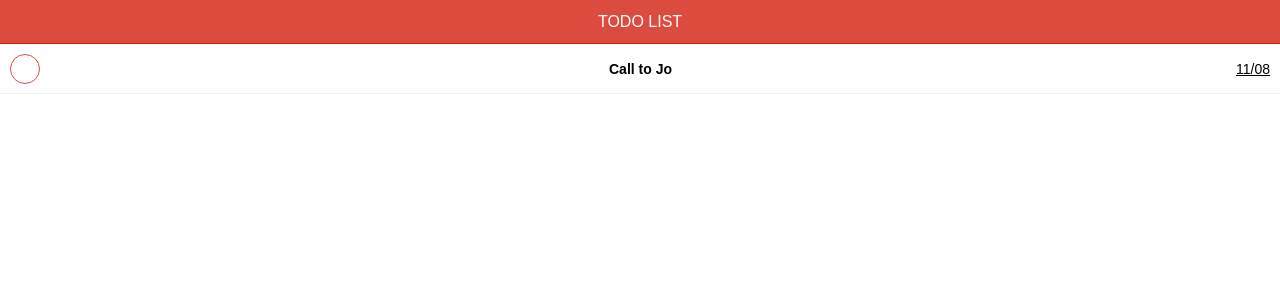
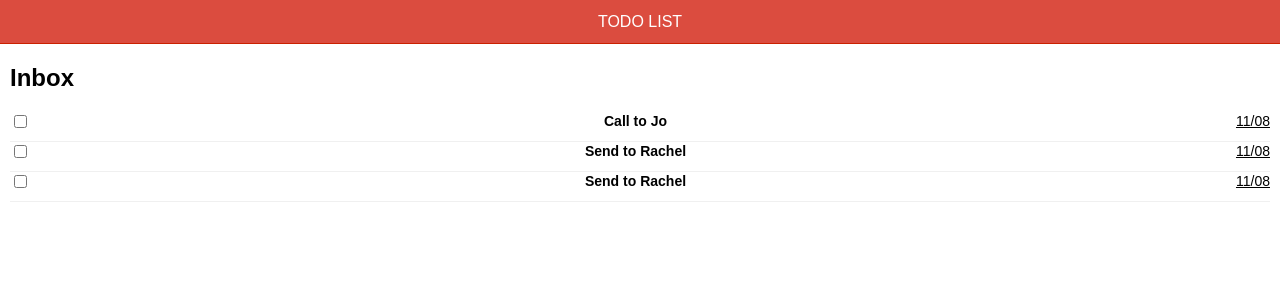
Before and after one commit to yohaizv/to-do-ts, a React (Create React App) app: page / in a window 1280 px wide. Shown: the top 300 px of the page. Built offline with nearby package versions, Linux system fonts and the light colour scheme; the HTML template or start-up script is replaced by a standard one.

Commit message:
Add antd and replace checkbox

```diff
--- a/package.json
+++ b/package.json
@@ -4,6 +4,7 @@
   "private": true,
   "dependencies": {
     "@types/styled-components": "^4.0.3",
+    "antd": "^3.10.4",
     "moment": "^2.22.2",
     "react": "^16.6.1",
     "react-dom": "^16.6.1",
--- /dev/null
+++ b/src/components/Checkbox/index.tsx
@@ -0,0 +1,11 @@
+import { Checkbox as AntdCheckbox } from "antd";
+import * as React from "react";
+
+const Checkbox: React.SFC<{ onChange: (e:any) => void }> = ({
+  onChange,
+  children
+}) => {
+  return <AntdCheckbox onChange={onChange}>{children}</AntdCheckbox>;
+};
+
+export default Checkbox;
--- a/src/components/RoundCheckbox/index.tsx
+++ /dev/null
@@ -1,68 +0,0 @@
-import * as React from "react";
-import styled from "styled-components";
-
-const Container = styled.div`
-  position: relative;
-  padding: 5px;
-`;
-
-const Label = styled.label`
-  background-color: #fff;
-  border: 1px solid #db4c3f;
-  border-radius: 50%;
-  cursor: pointer;
-  height: 28px;
-  left: 0;
-  position: absolute;
-  top: 0;
-  width: 28px;
-
-  :after {
-    border: 2px solid #db4c3f;
-    border-top: none;
-    border-right: none;
-    content: "";
-    height: 6px;
-    left: 7px;
-    opacity: 0;
-    position: absolute;
-    top: 8px;
-    transform: rotate(-45deg);
-    width: 12px;
-  }
-`;
-
-const Input = styled.input`
-  visibility: hidden;
-  :hover + label {
-    background-color: #db4c3f4a;
-    border-color: #db4c3f;
-  }
-  :hover + label:after {
-    opacity: 1;
-  }
-  :checked + label {
-    background-color: #db4c3f4a;
-    border-color: #db4c3f;
-  }
-  :checked + label:after {
-    opacity: 1;
-  }
-`;
-
-const RoundCheckbox: React.SFC<{ onChecked: () => void }> = ({ onChecked }) => {
-  const onChange =( event:any) => {
-    if (event.target.checked) {
-      onChecked();
-    }
-  };
-
-  return (
-    <Container>
-      <Input type="checkbox" id="checkbox" onChange={onChange} />
-      <Label htmlFor="checkbox" />
-    </Container>
-  );
-};
-
-export default RoundCheckbox;
--- a/src/scenes/Dashboard/components/TodoItem.tsx/index.tsx
+++ b/src/scenes/Dashboard/components/TodoGroup/components/TodoItem/index.tsx
@@ -1,13 +1,13 @@
 import * as React from "react";
 import Moment from "react-moment";
+import Checkbox from "src/components/Checkbox/";
 import styled from "styled-components";
-import RoundCheckbox from "../../../../components/RoundCheckbox/";
 
 const Container = styled.div`
   display: flex;
   justify-content: space-between;
   align-items: center;
-  padding: 10px;
+  padding-bottom: 10px;
   font-size: 14px;
   border-bottom: 1px solid #f0f0f0;
 `;
@@ -17,9 +17,10 @@ const Text = styled.div`
   font-weight: bold;
 `;
 
+const onChange = (e:any) => {
+  // tslint:disable-next-line:no-console
+  console.log(e.target.checked)
 
-const onChecked = () => {
-  alert("checked!!!");
 };
 
 interface ITodoItemProps {
@@ -30,9 +31,11 @@ interface ITodoItemProps {
 const TodoItem: React.SFC<ITodoItemProps> = ({ message, createdOn }) => (
   <div>
     <Container>
-      <RoundCheckbox onChecked={onChecked} />
+      <Checkbox onChange={onChange} />
       <Text>{message}</Text>
-      <Moment format="MM/DD" style={{textDecoration: 'underline'}}>{createdOn.toString()}</Moment>
+      <Moment format="MM/DD" style={{ textDecoration: "underline" }}>
+        {createdOn.toString()}
+      </Moment>
     </Container>
   </div>
 );
--- /dev/null
+++ b/src/scenes/Dashboard/components/TodoGroup/index.tsx
@@ -0,0 +1,23 @@
+import * as React from "react";
+import styled from "styled-components";
+import TodoItem from "./components/TodoItem/";
+
+
+const Container = styled.div`
+  margin: 0 10px 0 10px;
+`;
+
+interface ITodoGroup {
+  title: string;
+}
+
+const TodoGroup: React.SFC<ITodoGroup> = ({ title }) => (
+  <Container>
+    <h2>{title}</h2>
+    <TodoItem message="Call to Jo" createdOn={new Date()} />
+    <TodoItem message="Send to Rachel" createdOn={new Date()}  />
+    <TodoItem message="Send to Rachel" createdOn={new Date()}  />
+  </Container>
+);
+
+export default TodoGroup;
--- a/src/scenes/Dashboard/index.tsx
+++ b/src/scenes/Dashboard/index.tsx
@@ -1,9 +1,9 @@
 import * as React from 'react';
-import TodoItem from './components/TodoItem.tsx';
+import TodoGroup from './components/TodoGroup/';
 
 const Dashboard : React.SFC = ()=>(
     <div>
-        <TodoItem message='Call to Jo' createdOn={new Date()}/>
+        <TodoGroup title='Inbox'/>
     </div>
 );
 
```
Also changed, not shown: 1 other file (tests, documents, lock files or other folders).
